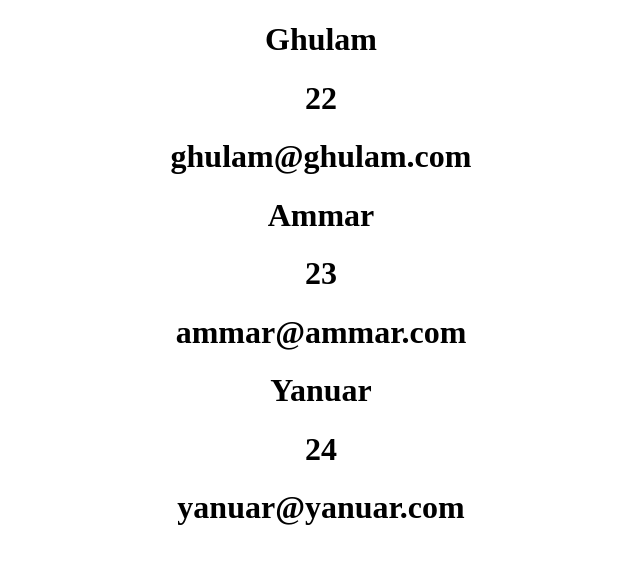
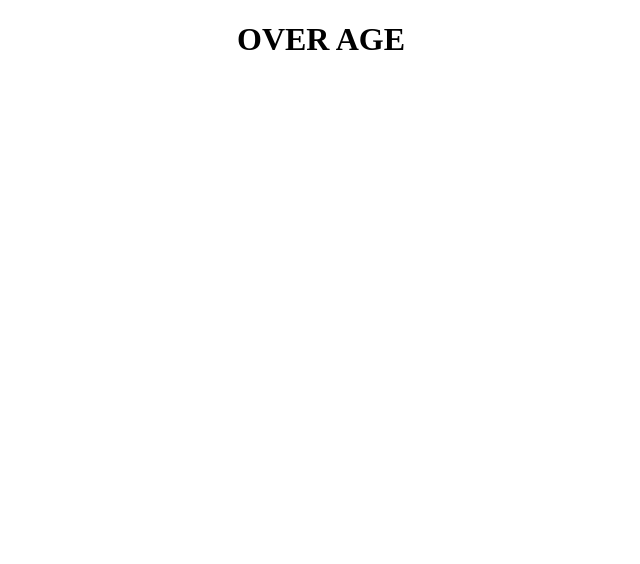
Before and after one commit to ghulam46/Learn-ReactJS, a React (Create React App) app: page / in a window 1280 px wide. Shown: the top 564 px of the page, without its empty margins (319-959 px from the left). Built offline with nearby package versions, Linux system fonts and the light colour scheme.

Commit message:
Ternary Operator in React

```diff
--- a/src/App.js
+++ b/src/App.js
@@ -1,23 +1,41 @@
 import "./App.css";
 
+// function App() {
+//   return (
+//     <div className="App">
+//       <User name="Ghulam" age="22" email="ghulam@ghulam.com" />
+//       <User name="Ammar" age="23" email="ammar@ammar.com" />
+//       <User name="Yanuar" age="24" email="yanuar@yanuar.com" />
+//     </div>
+//   );
+// }
+
+// const User = (props) => {
+//   return (
+//     <div>
+//       <h1>{props.name}</h1>
+//       <h1>{props.age}</h1>
+//       <h1>{props.email}</h1>
+//     </div>
+//   );
+// };
+
 function App() {
+  const age = 19;
+
   return (
     <div className="App">
-      <User name="Ghulam" age="22" email="ghulam@ghulam.com" />
-      <User name="Ammar" age="23" email="ammar@ammar.com" />
-      <User name="Yanuar" age="24" email="yanuar@yanuar.com" />
+      {/* Ternary Operator in React */}
+      {age >= 18 ? <h1>OVER AGE</h1> : <h1>UNDER AGE</h1>}
     </div>
   );
+
+  // Normal Operator with if else
+  // if (age >= 18) {
+  //   return <h1>OVER AGE</h1>;
+  // } else {
+  //   return <h1>UNDER AGE</h1>;
+  // };
 }
 
-const User = (props) => {
-  return (
-    <div>
-      <h1>{props.name}</h1>
-      <h1>{props.age}</h1>
-      <h1>{props.email}</h1>
-    </div>
-  );
-};
-
 export default App;
```
